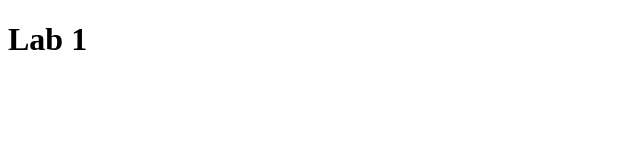
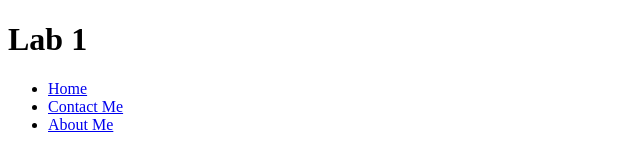
Before and after one commit to hazeoscar/webTrends, a plain HTML site: page index.html in a window 1280 px wide. Shown: the whole page, without its empty margins (0-640 px from the left). Drawn offline with Linux system fonts and the light colour scheme.

Commit message:
Added nav to header

```diff
--- a/index.html
+++ b/index.html
@@ -11,6 +11,13 @@
 		<h1>
 			Lab 1
 		</h1>
+		<nav>
+			<ul>
+				<li><a href="#">Home</a></li>
+				<li><a href="#">Contact Me</a></li>
+				<li><a href="#">About Me</a></li>
+			</ul>
+		</nav>
 	</header>
 </body>
 </html>
```
